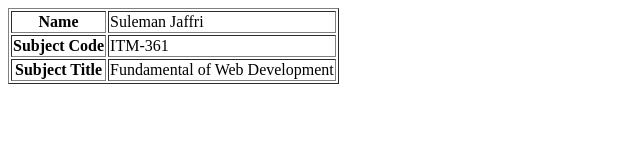
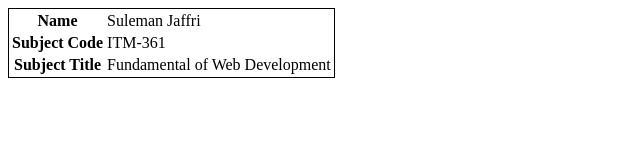
Before and after one commit to Suljaf12/itmd-361, a plain HTML site: page labs/lab1/index.html in a window 1280 px wide. Shown: the whole page, without its empty margins (0-640 px from the left). Drawn offline with Linux system fonts and the light colour scheme.

Commit message:
Update index.html
Meta rmoved and table border changed

```diff
--- a/labs/lab1/index.html
+++ b/labs/lab1/index.html
@@ -1,12 +1,10 @@
 <!DOCTYPE html>
 <html lang="en">
 	<head>
-		<meta charset="UTF-8" />
-		<meta name="viewport" content="width=device-width, initial-scale=1.0" />
 		<title>ITMD-361 Lab1</title>
 	</head>
 	<body>
-		<table border="1">
+		<table style="border: 1px solid black;">
 			<tbody>
 				<tr>
 					<th>Name</th>
```
